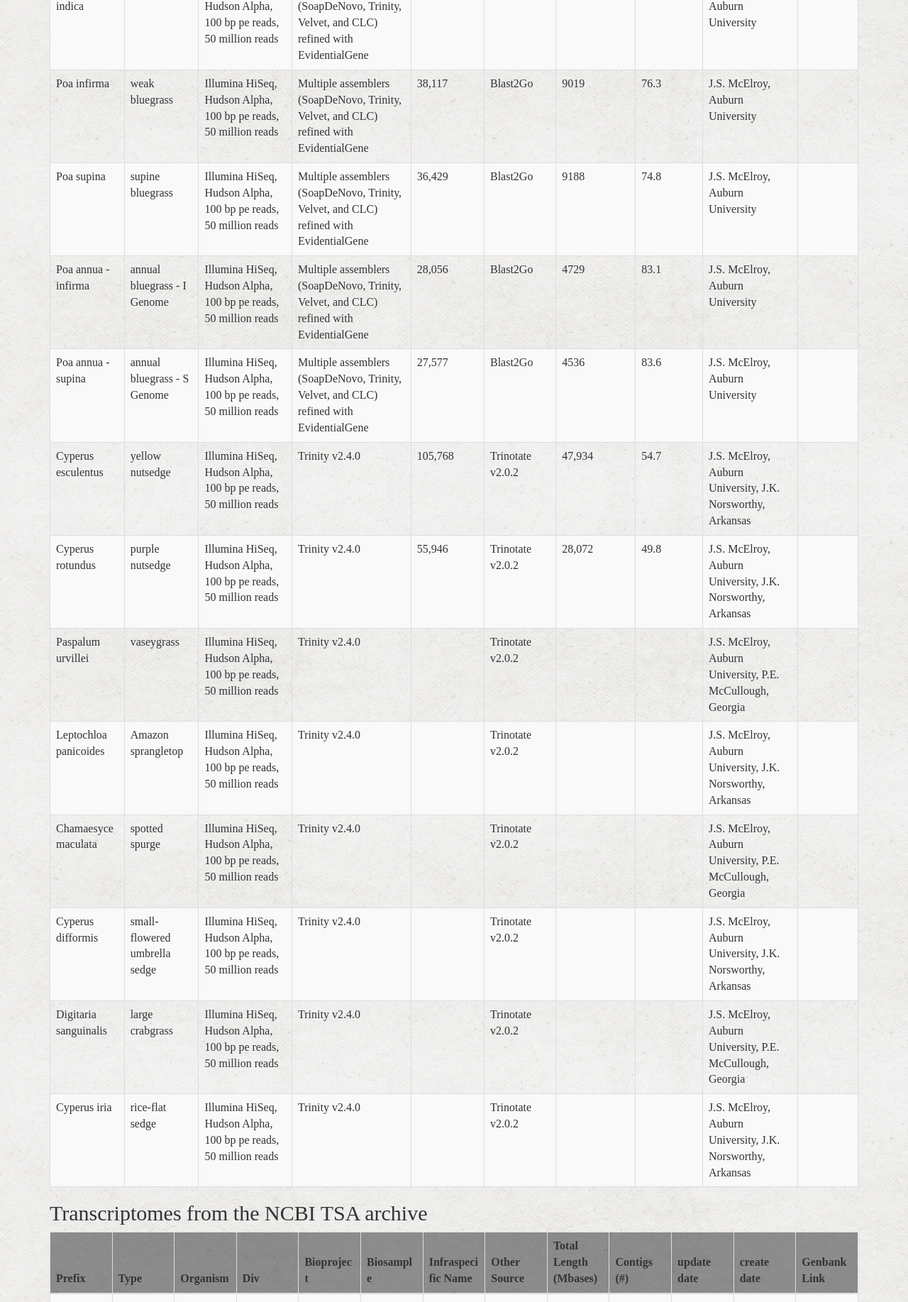
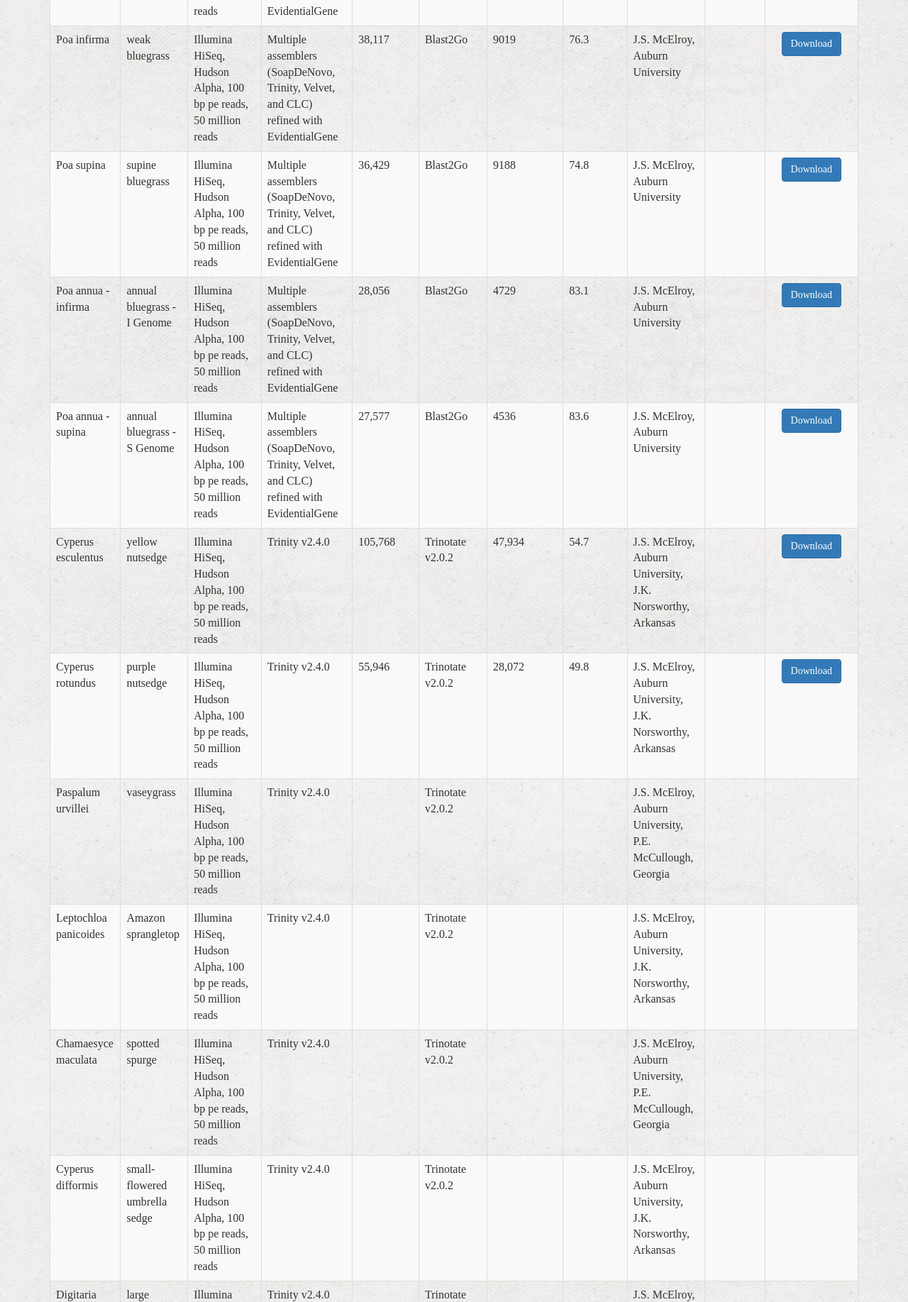
Before and after one commit to Wilkhu90/Weedgenomics, a Django app: page /species/ in a window 1280 px wide. Shown: the part 570-2405 px from the top of the page at 71% size. Run offline with Django 3.2, Linux system fonts and the light colour scheme; some libraries are stand-ins or nearby versions.

Commit message:
Sunit Changes

```diff
--- a/search/templates/search/species.html
+++ b/search/templates/search/species.html
@@ -3,8 +3,7 @@
 {% block search %}
 
 <div>
-  <p>Searchable transcriptome databases were derived from weed species sequenced at Auburn University in collaboration with other university partners.   Other sequenced transciptomes were derived from the NCBI Transcriptome Shotgun (TSA) Assembly Database (<a href="https://www.ncbi.nlm.nih.gov/genbank/tsa/">https://www.ncbi.nlm.nih.gov/genbank/tsa/</a>) using the Sequence Set Browser (<a href="https://www.ncbi.nlm.nih.gov/Traces/wgs/?term=tsa">https://www.ncbi.nlm.nih.gov/Traces/wgs/?term=tsa</a>).   Sequences acquired from TSA were annotated using Trinotate by first assigning a fake Trinity assembly identifier and using the autotrinotate script.  Full credit is given to the authors of the submitted NCBI submitted transcriptomes.  Unless otherwise noted, RNA was extracted and sequenced from a developing leaf.</p>
-  <h2>Species Assesmbled by Dr. McElroy</h2>
+  <h1>Species Page</h1>
   <table class="table table-striped table-bordered">
     <tbody>
       <thead class="thead-inverse">
@@ -19,7 +18,9 @@
       <th class="column7 style1 s">Percent Annotated</th>
       <th class="column8 style1 s">Contributor</th>
       <th class="column9 style1 s">Published</th>
+      <th class="column10 style1 s">Download Fasta</th>
       </tr>
+
     </thead>
       <tr class="row2">
       <td class="column0 style2 s">Eleusine indica</td>
@@ -31,8 +32,10 @@
       <td class="column6 style6 n">7093</td>
       <td class="column7 style5 f">76.2</td>
       <td class="column8 style3 s">J.S. McElroy, Auburn University</td>
-      <td class="column9">&nbsp;</td>
+      <td class="column9"></td>
+      <td class="column10"><div class="col-xs-3"><form method="get" action="{%url 'search:download_fasta' 'Eleusine Indica'%}"><button type="submit" class="btn btn-primary">Download</button></form></td>
       </tr>
+
       <tr class="row3">
       <td class="column0 style2 s">Poa infirma</td>
       <td class="column1 style3 s">weak bluegrass</td>
@@ -44,7 +47,9 @@
       <td class="column7 style5 f">76.3</td>
       <td class="column8 style3 s">J.S. McElroy, Auburn University</td>
       <td class="column9">&nbsp;</td>
+      <td class="column10"><div class="col-xs-3"><form method="get" action="{%url 'search:download_fasta' 'Poa Infirma'%}"><button type="submit" class="btn btn-primary">Download</button></form></td>
       </tr>
+
       <tr class="row4">
       <td class="column0 style2 s">Poa supina</td>
       <td class="column1 style3 s">supine bluegrass</td>
@@ -56,7 +61,9 @@
       <td class="column7 style5 f">74.8</td>
       <td class="column8 style3 s">J.S. McElroy, Auburn University</td>
       <td class="column9">&nbsp;</td>
+      <td class="column10"><div class="col-xs-3"><form method="get" action="{%url 'search:download_fasta' 'Poa Supina'%}"><button type="submit" class="btn btn-primary">Download</button></form></td>
       </tr>
+
       <tr class="row5">
       <td class="column0 style2 s">Poa annua - infirma</td>
       <td class="column1 style3 s">annual bluegrass - I Genome</td>
@@ -68,7 +75,9 @@
       <td class="column7 style5 f">83.1</td>
       <td class="column8 style3 s">J.S. McElroy, Auburn University</td>
       <td class="column9">&nbsp;</td>
+      <td class="column10"><div class="col-xs-3"><form method="get" action="{%url 'search:download_fasta' 'Annua Infirma Homeo'%}"><button type="submit" class="btn btn-primary">Download</button></form></td>
       </tr>
+
       <tr class="row6">
       <td class="column0 style2 s">Poa annua - supina</td>
       <td class="column1 style3 s">annual bluegrass - S Genome</td>
@@ -80,7 +89,9 @@
       <td class="column7 style5 f">83.6</td>
       <td class="column8 style3 s">J.S. McElroy, Auburn University</td>
       <td class="column9">&nbsp;</td>
+      <td class="column10"><div class="col-xs-3"><form method="get" action="{%url 'search:download_fasta' 'Annua Supina Homeo'%}"><button type="submit" class="btn btn-primary">Download</button></form></td>
       </tr>
+
       <tr class="row7">
       <td class="column0 style2 s">Cyperus esculentus</td>
       <td class="column1 style3 s">yellow nutsedge</td>
@@ -92,7 +103,9 @@
       <td class="column7 style5 f">54.7</td>
       <td class="column8 style3 s">J.S. McElroy, Auburn University, J.K. Norsworthy, Arkansas</td>
       <td class="column9">&nbsp;</td>
+      <td class="column10"><div class="col-xs-3"><form method="get" action="{%url 'search:download_fasta' 'Cyperus Esculentus'%}"><button type="submit" class="btn btn-primary">Download</button></form></td>
       </tr>
+
       <tr class="row8">
       <td class="column0 style2 s">Cyperus rotundus</td>
       <td class="column1 style3 s">purple nutsedge</td>
@@ -104,7 +117,9 @@
       <td class="column7 style5 f">49.8</td>
       <td class="column8 style3 s">J.S. McElroy, Auburn University, J.K. Norsworthy, Arkansas</td>
       <td class="column9">&nbsp;</td>
+      <td class="column10"><div class="col-xs-3"><form method="get" action="{%url 'search:download_fasta' 'Cyperus Rotundus'%}"><button type="submit" class="btn btn-primary">Download</button></form></td>
       </tr>
+
       <tr class="row9">
       <td class="column0 style2 s">Paspalum urvillei</td>
       <td class="column1 style3 s">vaseygrass</td>
@@ -116,7 +131,9 @@
       <td class="column7 style5 null"></td>
       <td class="column8 style3 s">J.S. McElroy, Auburn University, P.E. McCullough, Georgia</td>
       <td class="column9">&nbsp;</td>
+      <td class="column10"></td>
       </tr>
+
       <tr class="row10">
       <td class="column0 style2 s">Leptochloa panicoides</td>
       <td class="column1 style3 s">Amazon sprangletop</td>
@@ -128,7 +145,9 @@
       <td class="column7 style5 null"></td>
       <td class="column8 style3 s">J.S. McElroy, Auburn University, J.K. Norsworthy, Arkansas</td>
       <td class="column9">&nbsp;</td>
+      <td class="column10"></td>
       </tr>
+
       <tr class="row11">
       <td class="column0 style2 s">Chamaesyce maculata</td>
       <td class="column1 style3 s">spotted spurge</td>
@@ -140,7 +159,9 @@
       <td class="column7 style5 null"></td>
       <td class="column8 style3 s">J.S. McElroy, Auburn University, P.E. McCullough, Georgia</td>
       <td class="column9">&nbsp;</td>
+      <td class="column10"></td>
       </tr>
+
       <tr class="row12">
       <td class="column0 style2 s">Cyperus difformis</td>
       <td class="column1 style3 s">small-flowered umbrella sedge</td>
@@ -152,7 +173,9 @@
       <td class="column7 style5 null"></td>
       <td class="column8 style3 s">J.S. McElroy, Auburn University, J.K. Norsworthy, Arkansas</td>
       <td class="column9">&nbsp;</td>
+      <td class="column10"></td>
       </tr>
+
       <tr class="row13">
       <td class="column0 style2 s">Digitaria sanguinalis</td>
       <td class="column1 style3 s">large crabgrass</td>
@@ -164,7 +187,9 @@
       <td class="column7 style5 null"></td>
       <td class="column8 style3 s">J.S. McElroy, Auburn University, P.E. McCullough, Georgia</td>
       <td class="column9">&nbsp;</td>
+      <td class="column10"></td>
       </tr>
+
       <tr class="row14">
       <td class="column0 style2 s">Cyperus iria</td>
       <td class="column1 style3 s">rice-flat sedge</td>
@@ -176,134 +201,8 @@
       <td class="column7 style5 null"></td>
       <td class="column8 style3 s">J.S. McElroy, Auburn University, J.K. Norsworthy, Arkansas</td>
       <td class="column9">&nbsp;</td>
+      <td class="column10"></td>
       </tr>
-    </tbody>
-  </table>
-  <h2>Transcriptomes from the NCBI TSA archive</h2>
-  <table class="table table-striped table-bordered" id="Border">
-    <tbody>
-      <thead class="thead-inverse">
-      <tr class="row1">
-        <th style="min-width:50px">Prefix</th>
-				<th style="min-width:50px">Type</th>
-				<th style="min-width:50px">Organism</th>
-				<th style="min-width:50px">Div</th>
-				<th style="min-width:50px">Bioproject</th>
-				<th style="min-width:50px">Biosample</th>
-				<th style="min-width:50px">Infraspecific Name</th>
-				<th style="min-width:50px">Other Source</th>
-				<th style="min-width:50px">Total Length (Mbases)</th>
-				<th style="min-width:50px">Contigs (#)</th>
-				<th style="min-width:50px">update date</th>
-				<th style="min-width:50px">create date</th>
-				<th style="min-width:50px">Genbank Link</th>
-      </tr>
-    </thead>
-    <tr>
-      <td style="min-width:50px">GEOH01</td>
-      <td style="min-width:50px">TSA</td>
-      <td style="min-width:50px">Ambrosia trifida</td>
-      <td style="min-width:50px">PLN</td>
-      <td style="min-width:50px">PRJNA267208</td>
-      <td style="min-width:50px">SAMN03195640</td>
-      <td style="min-width:50px"></td>
-      <td style="min-width:50px">Leaf, five node stage</td>
-      <td style="min-width:50px">174.9</td>
-      <td style="min-width:50px">246544</td>
-      <td style="min-width:50px">06/27/16</td>
-      <td style="min-width:50px">06/27/16</td>
-      <td style="min-width:50px"><a href="https://www.ncbi.nlm.nih.gov/nuccore/GEOH00000000.1">https://www.ncbi.nlm.nih.gov/nuccore/GEOH00000000.1</a></td>
-    </tr>
-    <tr>
-      <td style="min-width:50px">GEZL01</td>
-      <td style="min-width:50px">TSA</td>
-      <td style="min-width:50px">Ambrosia artemisifolia</td>
-      <td style="min-width:50px">PLN</td>
-      <td style="min-width:50px">PRJNA335689</td>
-      <td style="min-width:50px"></td>
-      <td style="min-width:50px"></td>
-      <td style="min-width:50px">Not available</td>
-      <td style="min-width:50px">126.3</td>
-      <td style="min-width:50px">218533</td>
-      <td style="min-width:50px">11/02/16</td>
-      <td style="min-width:50px">09/19/16</td>
-      <td style="min-width:50px"><a href="https://www.ncbi.nlm.nih.gov/nuccore/GEZL00000000.1">https://www.ncbi.nlm.nih.gov/nuccore/GEZL00000000.1</a></td>
-    </tr>
-    <tr>
-      <td style="min-width:50px">ACQK01</td>
-      <td style="min-width:50px">WGS</td>
-      <td style="min-width:50px">Amaranthus tuberculatus</td>
-      <td style="min-width:50px">PLN</td>
-      <td style="min-width:50px">PRJNA38543</td>
-      <td style="min-width:50px">SAMN00008865</td>
-      <td style="min-width:50px"></td>
-      <td style="min-width:50px">Leaf</td>
-      <td style="min-width:50px">4.0999999999999996</td>
-      <td style="min-width:50px">15440</td>
-      <td style="min-width:50px">11/01/13</td>
-      <td style="min-width:50px">06/22/09</td>
-      <td style="min-width:50px"><a href="https://www.ncbi.nlm.nih.gov/nuccore/ACQK00000000.1">https://www.ncbi.nlm.nih.gov/nuccore/ACQK00000000.1</a></td>
-    </tr>
-    <tr>
-      <td style="min-width:50px">GAPX01</td>
-      <td style="min-width:50px">TSA</td>
-      <td style="min-width:50px">Amaranthus tricolor</td>
-      <td style="min-width:50px">PLN</td>
-      <td style="min-width:50px">PRJNA202395</td>
-      <td style="min-width:50px">SAMN02142107</td>
-      <td style="min-width:50px"></td>
-      <td style="min-width:50px">Young seedling, in vitro plantlet</td>
-      <td style="min-width:50px">37.700000000000003</td>
-      <td style="min-width:50px">45529</td>
-      <td style="min-width:50px">12/06/13</td>
-      <td style="min-width:50px">12/06/13</td>
-      <td style="min-width:50px"><a href="https://www.ncbi.nlm.nih.gov/nuccore/GAPX00000000.1">https://www.ncbi.nlm.nih.gov/nuccore/GAPX00000000.1</a></td>
-    </tr>
-    <tr>
-      <td style="min-width:50px">JSWR01</td>
-      <td style="min-width:50px">WGS</td>
-      <td style="min-width:50px">Conyza canadensis</td>
-      <td style="min-width:50px">PLN</td>
-      <td style="min-width:50px">PRJNA248374</td>
-      <td style="min-width:50px">SAMN02798061</td>
-      <td style="min-width:50px">TN-R</td>
-      <td style="min-width:50px">Leaf, rosette, greenhouse grown</td>
-      <td style="min-width:50px">311.10000000000002</td>
-      <td style="min-width:50px">20075</td>
-      <td style="min-width:50px">04/07/15</td>
-      <td style="min-width:50px">11/13/14</td>
-      <td style="min-width:50px"><a href="https://www.ncbi.nlm.nih.gov/nuccore/JSWR00000000.1">https://www.ncbi.nlm.nih.gov/nuccore/JSWR00000000.1</a></td>
-    </tr>
-    <tr>
-      <td style="min-width:50px">GBXX01</td>
-      <td style="min-width:50px">TSA</td>
-      <td style="min-width:50px">Lolium multiflorum</td>
-      <td style="min-width:50px">PLN</td>
-      <td style="min-width:50px">PRJNA266320</td>
-      <td style="min-width:50px">SAMN03164177</td>
-      <td style="min-width:50px">Lemtal</td>
-      <td style="min-width:50px">Leaf</td>
-      <td style="min-width:50px">55.5</td>
-      <td style="min-width:50px">55564</td>
-      <td style="min-width:50px">04/16/15</td>
-      <td style="min-width:50px">03/16/15</td>
-      <td style="min-width:50px"><a href="https://www.ncbi.nlm.nih.gov/nuccore/GBXX00000000.1">https://www.ncbi.nlm.nih.gov/nuccore/GBXX00000000.1</a></td>
-    </tr>
-    <tr>
-      <td style="min-width:50px">GAYX01</td>
-      <td style="min-width:50px">TSA</td>
-      <td style="min-width:50px">Lolium perenne</td>
-      <td style="min-width:50px">PLN</td>
-      <td style="min-width:50px">PRJNA222646</td>
-      <td style="min-width:50px">SAMN02566648, SAMN02566649, SAMN02566650, SAMN02566651, SAMN02566652, SAMN02566653</td>
-      <td style="min-width:50px"></td>
-      <td style="min-width:50px">Inflorescence, leaf sheath, mature leaf, meristem root, stem</td>
-      <td style="min-width:50px">147.1</td>
-      <td style="min-width:50px">185833</td>
-      <td style="min-width:50px">08/28/14</td>
-      <td style="min-width:50px">07/22/14</td>
-      <td style="min-width:50px"><a href="https://www.ncbi.nlm.nih.gov/nuccore/GAYX00000000.1">https://www.ncbi.nlm.nih.gov/nuccore/GAYX00000000.1</a></td>
-    </tr>
     </tbody>
   </table>
 </div>
```
